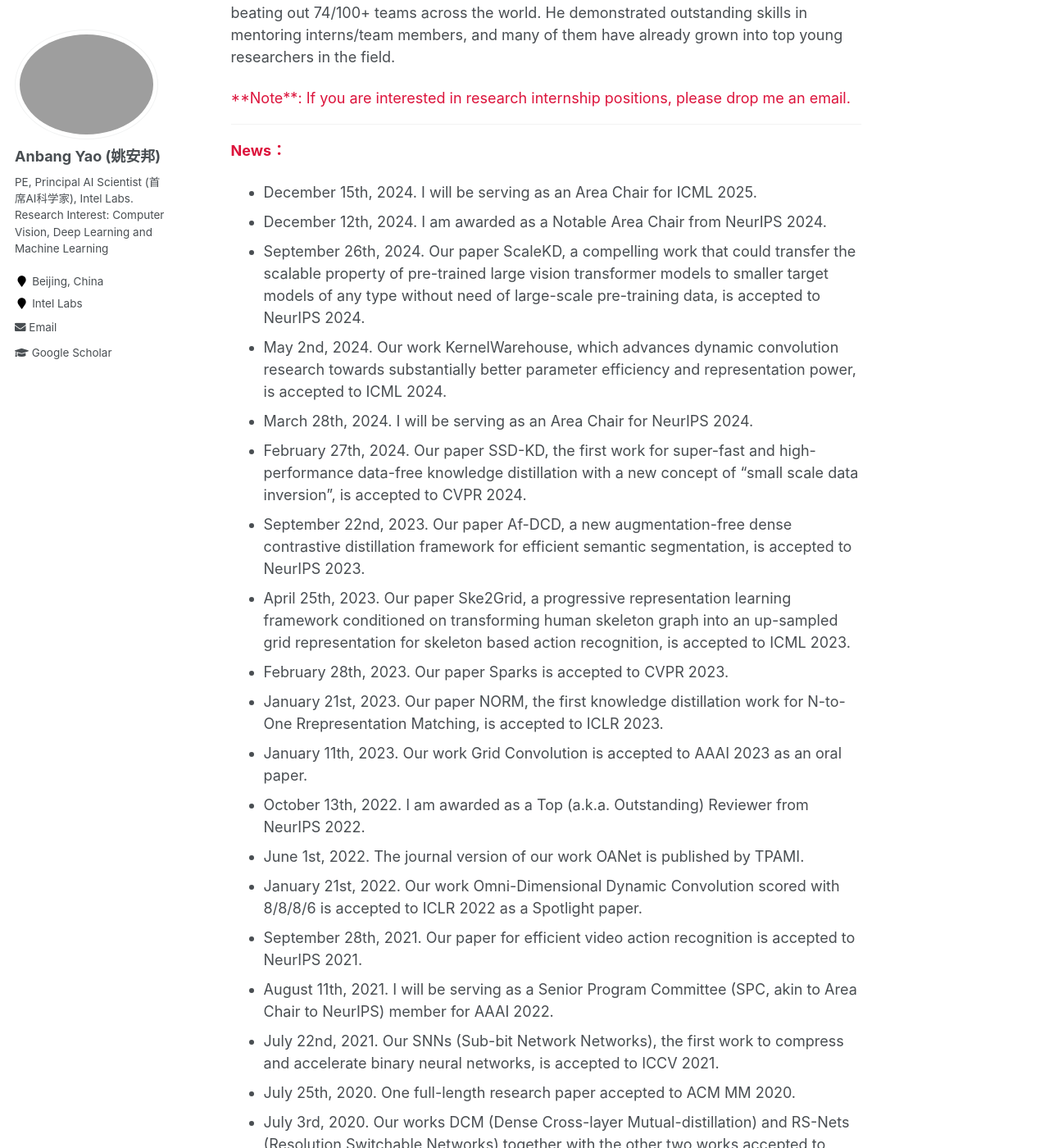
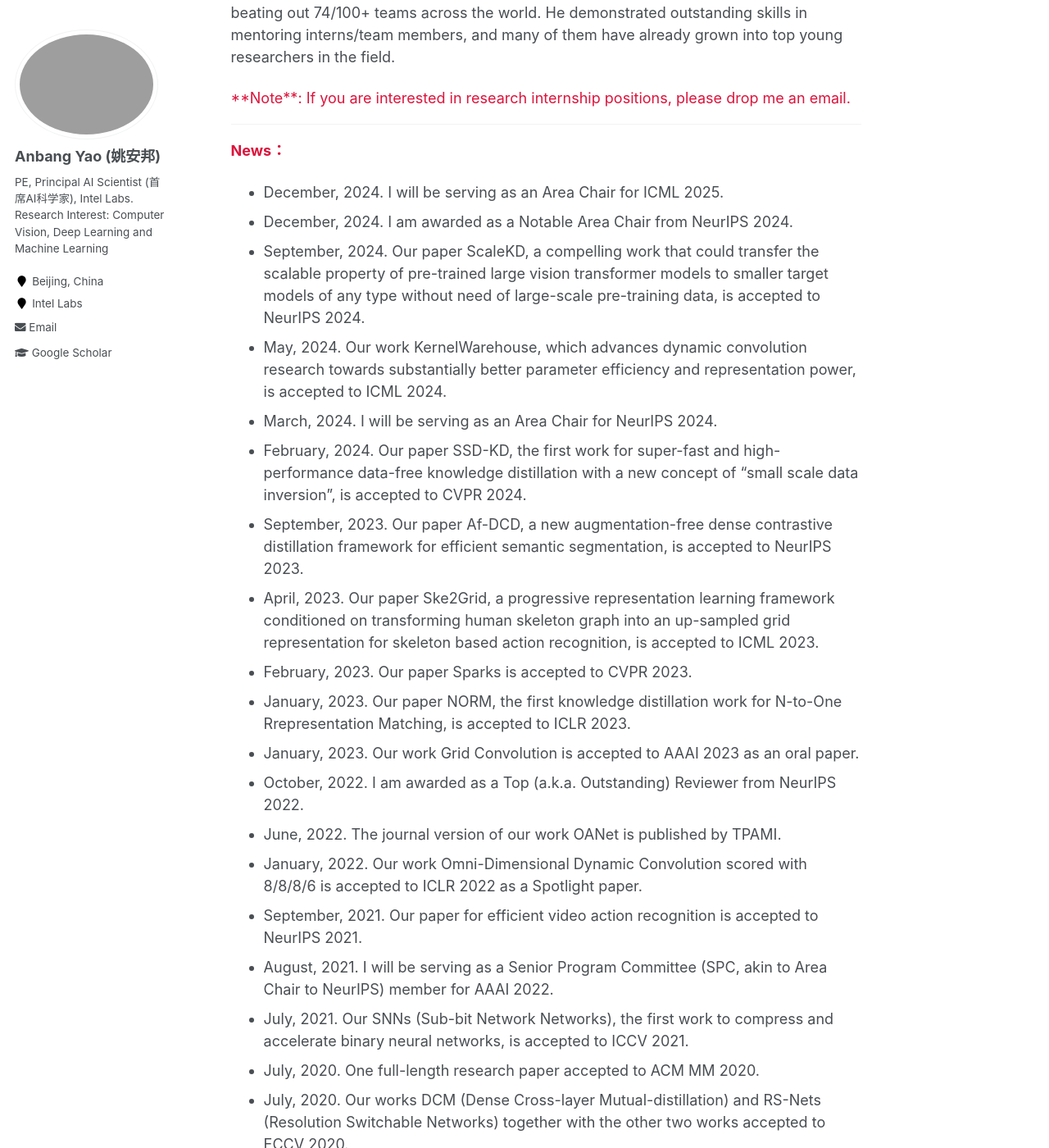
Before and after one commit to YaoAnbang/YaoAnbang.github.io, a Jekyll site: the page built from _pages/about.md, in a window 1280 px wide and 1400 px high, scrolled down 754 px. Shown: the whole window at 82% size. Built offline with Jekyll 4.4.1, drawn with Linux system fonts in a browser that asks for light colours; some of the changed text lies outside the part shown.

Commit message:
Update about.md

```diff
--- a/_pages/about.md
+++ b/_pages/about.md
@@ -17,42 +17,37 @@ Anbang Yao is currently a Principal AI Scientist, also a Principal Engineer (kno
 ---
 **<font color="Crimson">News：</font>**
 
-+ December 15th, 2024. I will be serving as an Area Chair for ICML 2025.
-+ December 12th, 2024. I am awarded as a Notable Area Chair from NeurIPS 2024.
-+ September 26th, 2024. Our paper ScaleKD, a compelling work that could transfer the scalable property of pre-trained large vision transformer models to smaller target models of any type without need of large-scale pre-training data, is accepted to NeurIPS 2024.
-+ May 2nd, 2024. Our work KernelWarehouse, which advances dynamic convolution research towards substantially better parameter efficiency and representation power, is accepted to ICML 2024.
-+ March 28th, 2024. I will be serving as an Area Chair for NeurIPS 2024.
-+ February 27th, 2024. Our paper SSD-KD, the first work for super-fast and high-performance data-free knowledge distillation with a new concept of "small scale data inversion", is accepted to CVPR 2024.
-+ September 22nd, 2023. Our paper Af-DCD, a new augmentation-free dense contrastive distillation framework for efficient semantic segmentation, is accepted to NeurIPS 2023.
-+ April 25th, 2023. Our paper Ske2Grid, a progressive representation learning framework conditioned on transforming human skeleton graph into an up-sampled grid representation for skeleton based action recognition, is accepted to ICML 2023.
-+ February 28th, 2023. Our paper Sparks is accepted to CVPR 2023.  <!--scored with 5/5/4-->
-+ January 21st, 2023. Our paper NORM, the first knowledge distillation work for N-to-One Rrepresentation Matching, is accepted to ICLR 2023.
-+ January 11th, 2023. Our work Grid Convolution is accepted to AAAI 2023 as an oral paper.
-<!--+ November 19th, 2022. Our work Grid Convolution is accepted to AAAI 2023 as an oral paper.-->
-+ October 13th, 2022. I am awarded as a Top (a.k.a. Outstanding) Reviewer from NeurIPS 2022.
-+ June 1st, 2022. The journal version of our work OANet is published by TPAMI.
-+ January 21st, 2022. Our work Omni-Dimensional Dynamic Convolution scored with 8/8/8/6 is accepted to ICLR 2022 as a Spotlight paper.
-+ September 28th, 2021. Our paper for efficient video action recognition is accepted to NeurIPS 2021.
-+ August 11th, 2021. I will be serving as a Senior Program Committee (SPC, akin to Area Chair to NeurIPS) member for AAAI 2022.
-+ July 22nd, 2021. Our SNNs (Sub-bit Network Networks), the first work to compress and accelerate binary neural networks, is accepted to ICCV 2021.
-<!--+ December 14th, 2020. One paper accepted to TPAMI.-->
-<!--+ July 29th, 2020. One paper accepted to BMVC 2020.-->
-+ July 25th, 2020. One full-length research paper accepted to ACM MM 2020.
-<!--+ July 9th, 2020. One paper accepted to CVIU.-->
-+ July 3rd, 2020. Our works DCM (Dense Cross-layer Mutual-distillation) and RS-Nets (Resolution Switchable Networks) together with the other two works accepted to ECCV 2020.
-<!--+ October 29th, 2019. One paper accepted to IJCV.-->
++ December<!--15th-->, 2024. I will be serving as an Area Chair for ICML 2025.
++ December<!--12th-->, 2024. I am awarded as a Notable Area Chair from NeurIPS 2024.
++ September<!--26th-->, 2024. Our paper ScaleKD, a compelling work that could transfer the scalable property of pre-trained large vision transformer models to smaller target models of any type without need of large-scale pre-training data, is accepted to NeurIPS 2024.
++ May<!--2nd-->, 2024. Our work KernelWarehouse, which advances dynamic convolution research towards substantially better parameter efficiency and representation power, is accepted to ICML 2024.
++ March<!--28th-->, 2024. I will be serving as an Area Chair for NeurIPS 2024.
++ February<!--27th-->, 2024. Our paper SSD-KD, the first work for super-fast and high-performance data-free knowledge distillation with a new concept of "small scale data inversion", is accepted to CVPR 2024.
++ September<!--22nd-->, 2023. Our paper Af-DCD, a new augmentation-free dense contrastive distillation framework for efficient semantic segmentation, is accepted to NeurIPS 2023.
++ April<!--25th-->, 2023. Our paper Ske2Grid, a progressive representation learning framework conditioned on transforming human skeleton graph into an up-sampled grid representation for skeleton based action recognition, is accepted to ICML 2023.
++ February<!--28th-->, 2023. Our paper Sparks is accepted to CVPR 2023.  <!--scored with 5/5/4-->
++ January<!--21st-->, 2023. Our paper NORM, the first knowledge distillation work for N-to-One Rrepresentation Matching, is accepted to ICLR 2023.
++ January<!--11th-->, 2023. Our work Grid Convolution is accepted to AAAI 2023 as an oral paper. <!--+ November 19th, 2022. Our work Grid Convolution is accepted to AAAI 2023 as an oral paper.-->
++ October<!--13th-->, 2022. I am awarded as a Top (a.k.a. Outstanding) Reviewer from NeurIPS 2022.
++ June<!--1st-->, 2022. The journal version of our work OANet is published by TPAMI.
++ January<!--21st-->, 2022. Our work Omni-Dimensional Dynamic Convolution scored with 8/8/8/6 is accepted to ICLR 2022 as a Spotlight paper.
++ September<!--28th-->, 2021. Our paper for efficient video action recognition is accepted to NeurIPS 2021.
++ August<!--11th-->, 2021. I will be serving as a Senior Program Committee (SPC, akin to Area Chair to NeurIPS) member for AAAI 2022.
++ July<!--22nd-->, 2021. Our SNNs (Sub-bit Network Networks), the first work to compress and accelerate binary neural networks, is accepted to ICCV 2021.<!--+ December 14th, 2020. One paper accepted to TPAMI.--><!--+ July 29th, 2020. One paper accepted to BMVC 2020.-->
++ July<!--25th-->, 2020. One full-length research paper accepted to ACM MM 2020.<!--+ July 9th, 2020. One paper accepted to CVIU.-->
++ July<!--3rd-->, 2020. Our works DCM (Dense Cross-layer Mutual-distillation) and RS-Nets (Resolution Switchable Networks) together with the other two works accepted to ECCV 2020.<!--+ October 29th, 2019. One paper accepted to IJCV.-->
 + September 6th, 2019. I am recognized as a Top Reviewer from NeurIPS 2019.
-+ July 23rd, 2019. Three papers accepted to ICCV 2019.
-+ February 25th, 2019. Our work DKS (Deeply-supervised Knowledge Synergy) is accepted to CVPR 2019.
-+ December 20th, 2018. Delivered an invited talk at Tsinghua University.
-+ December 7th, 2018. Delivered an invited talk "Deep neural network compression and acceleration" at CDNNRIA Workshop in NeurIPS 2018.
-+ July 5th, 2018. Our work SGC (Spatial Group Convolution) is accepted as a full oral paper to ECCV 2018.
-+ February 22nd, 2018. Our work ELQ (Explicit Loss-error-aware Quantization) is accepted to CVPR 2018.
-+ July 17th, 2017. One paper accepted to ICCV 2017.
-+ March 18th, 2017. Three papers accepted to CVPR 2017.
-+ February 6th, 2017. Our work INQ (Incremental Network Quantization) is accepted to ICLR 2017.
-+ August 12th, 2016. Our work DNS (Dynamic Network Surgery) is accepted to NIPS 2016.
-+ March 1st, 2016. Our work HyperNet is accepted as a spotlight oral paper to CVPR 2016.
++ July<!--23rd-->, 2019. Three papers accepted to ICCV 2019.
++ February<!--25th-->, 2019. Our work DKS (Deeply-supervised Knowledge Synergy) is accepted to CVPR 2019.
++ December<!--20th-->, 2018. Delivered an invited talk at Tsinghua University.
++ December<!--7th-->, 2018. Delivered an invited talk "Deep neural network compression and acceleration" at CDNNRIA Workshop in NeurIPS 2018.
++ July<!--5th-->, 2018. Our work SGC (Spatial Group Convolution) is accepted as a full oral paper to ECCV 2018.
++ February<!--22nd-->, 2018. Our work ELQ (Explicit Loss-error-aware Quantization) is accepted to CVPR 2018.
++ July<!--17th-->, 2017. One paper accepted to ICCV 2017.
++ March<!--18th-->, 2017. Three papers accepted to CVPR 2017.
++ February<!--6th-->, 2017. Our work INQ (Incremental Network Quantization) is accepted to ICLR 2017.
++ August<!--12th-->, 2016. Our work DNS (Dynamic Network Surgery) is accepted to NIPS 2016.
++ March<!--1st-->, 2016. Our work HyperNet is accepted as a spotlight oral paper to CVPR 2016.
 
 
 Latest Manuscripts
```
